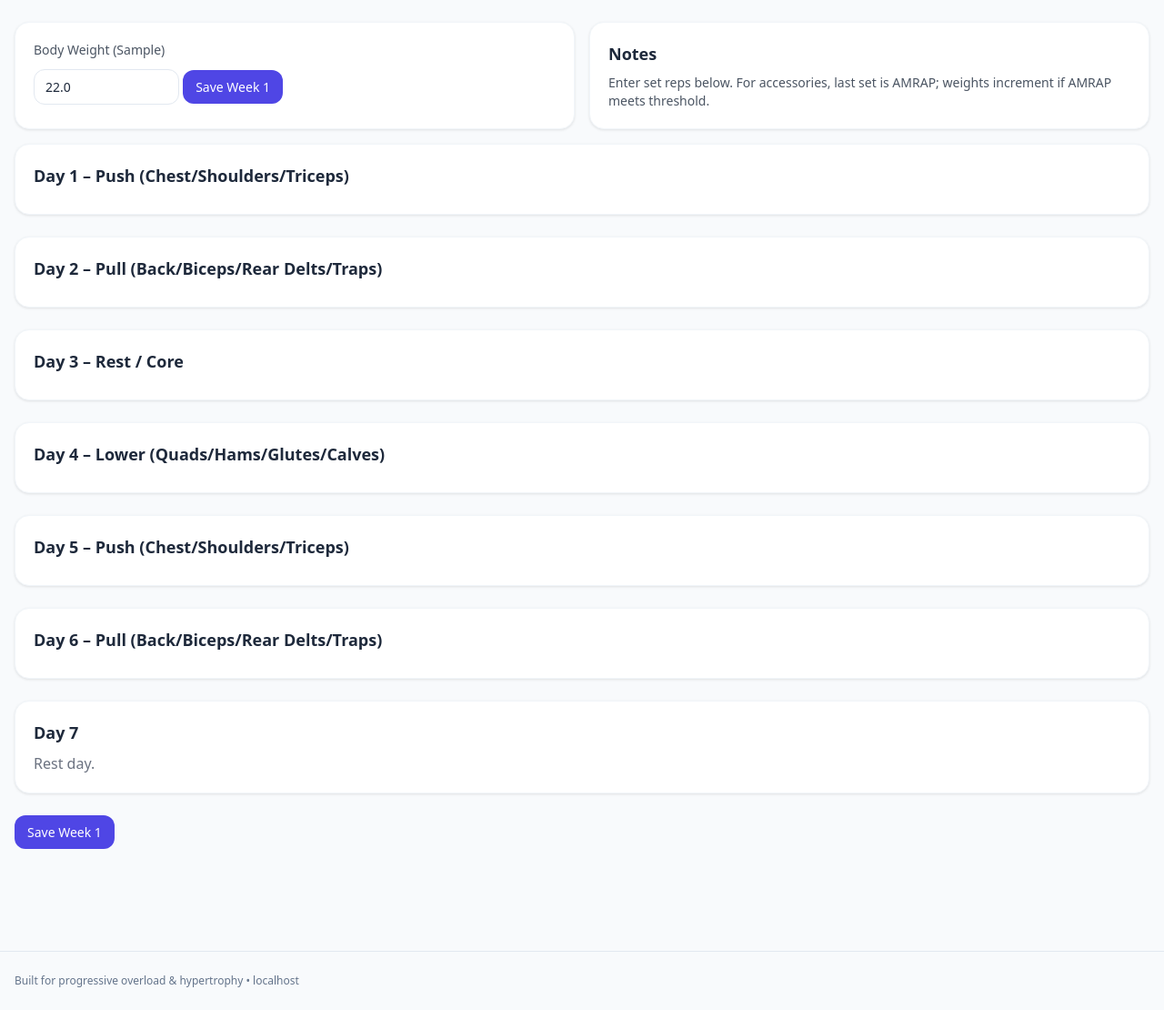
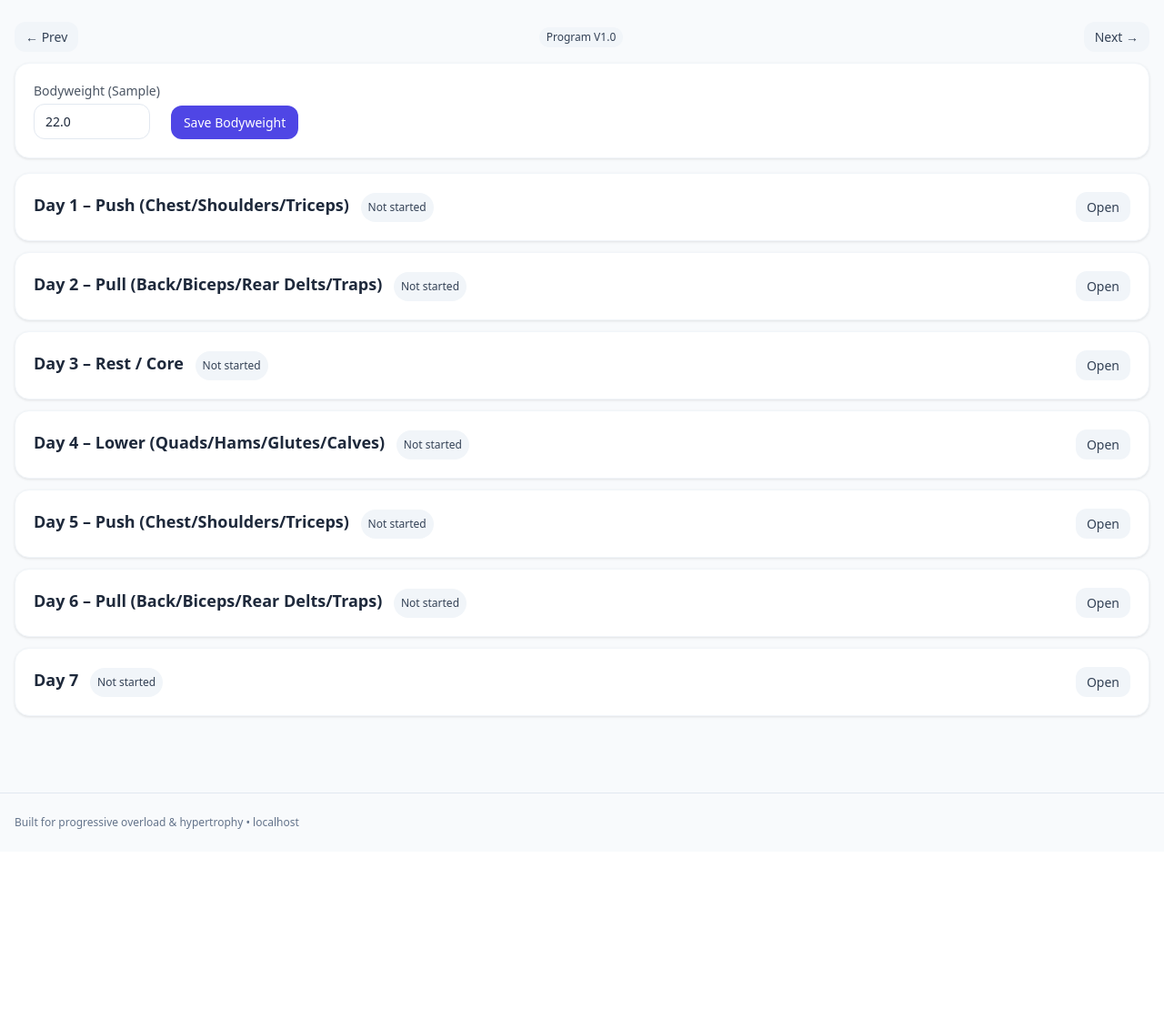
Before and after one commit to kevin989/hypertrophy-tracker, a Flask app: page /week/1 in a window 1280 px wide. Shown: the part 57-1167 px from the top of the page at 91% size. After the commit the page ends 968 px from the top, so only its background shows below. Run offline with Flask 3, Linux system fonts and the light colour scheme; data comes from the database, SQL or seed files in the repository; tables that the repository leaves empty hold one stand-in row (values such as "Sample post"); some libraries are stand-ins or nearby versions.

Commit message:
Bugfixes: Day modals and history DB

```diff
--- a/app.py
+++ b/app.py
@@ -129,6 +129,11 @@ def history():
         y = int(request.args.get("y", today.year))
         m = int(request.args.get("m", today.month))
         days_in_month = monthrange(y, m)[1]
+
+        # Python computes weekday of the 1st: Monday=0..Sunday=6; we want Sunday-first grids
+        first_weekday_mon0 = date(y, m, 1).weekday()  # 0..6 (Mon..Sun)
+        start_pad = (first_weekday_mon0 + 1) % 7  # 0..6 (Sun..Sat), # of blanks before day 1
+
         sessions = s.scalars(
             select(WorkoutSession).where(
                 WorkoutSession.session_date >= date(y, m, 1),
@@ -138,7 +143,10 @@ def history():
         by_day = {}
         for sess in sessions:
             by_day.setdefault(sess.session_date.day, []).append(sess)
-        return render_template("history.html", year=y, month=m, days=days_in_month, by_day=by_day)
+
+        return render_template("history.html",
+                               year=y, month=m, days=days_in_month,
+                               start_pad=start_pad, by_day=by_day)
 
 @app.route("/history/<int:y>/<int:m>/<int:d>")
 @require_login
@@ -154,8 +162,7 @@ def history_day(y, m, d):
 
         rows = s.scalars(select(Log).where(Log.week == sess.week, Log.day == sess.day)).all()
         st = get_or_create_state(s)
-        def show_w(x):
-            return None if x is None else (round(x * 2.20462262185, 2) if st.units == "lb" else x)
+        def show_w(x): return None if x is None else (round(x*2.20462262185,2) if st.units=="lb" else x)
         for r in rows:
             r.load_last = show_w(r.load_last)
             r.new_load = show_w(r.new_load)
--- a/templates/history.html
+++ b/templates/history.html
@@ -13,11 +13,7 @@
     <div class="badge">Sun</div><div class="badge">Mon</div><div class="badge">Tue</div><div class="badge">Wed</div>
     <div class="badge">Thu</div><div class="badge">Fri</div><div class="badge">Sat</div>
 
-    {% set first = (year ~ "-" ~ ("%02d"|format(month)) ~ "-01") | todatetime %}
-    {% set start_wday = first.isoweekday() %} {# 1..7 Mon..Sun #}
-
-    {# pad so Sunday is col 1 #}
-    {% for _ in range((start_wday % 7)) %}<div></div>{% endfor %}
+    {% for _ in range(start_pad) %}<div></div>{% endfor %}
 
     {% for d in range(1, days+1) %}
       {% set sess_list = by_day.get(d) %}
--- a/templates/week.html
+++ b/templates/week.html
@@ -1,33 +1,159 @@
 {% extends "base.html" %}
 {% block content %}
-<form method="post">
-  <div class="grid grid-cols-1 lg:grid-cols-2 gap-4 mb-4">
-    <div class="card">
-      <label class="block text-sm text-gray-600">Body Weight ({{ units }})</label>
-      <input class="input w-40" type="number" step="0.1" name="bodyweight" value="{{ bw if bw else '' }}">
-      <button class="btn mt-3" type="submit">Save Week {{ week }}</button>
+
+<style>
+  .modal{position:fixed;inset:0;background:rgba(0,0,0,.5);display:none;align-items:center;justify-content:center;z-index:50}
+  .modal[aria-hidden="false"]{display:flex}
+  .modal-inner{background:#fff;border-radius:1rem;padding:1rem;max-width:1000px;width:96%;max-height:85vh;overflow:auto}
+</style>
+
+<!-- Week navigation -->
+<div class="flex items-center justify-between mb-3">
+  <a class="btn-secondary" href="{{ url_for('week_view', week=week-1 if week>1 else 1) }}">← Prev</a>
+  <div class="badge">Program V1.0</div>
+  <a class="btn-secondary" href="{{ url_for('week_view', week=week+1 if week<12 else 12) }}">Next →</a>
+</div>
+
+<!-- Bodyweight -->
+<div class="card mb-4">
+  <form method="post" class="flex items-end gap-3">
+    <div>
+      <label class="block text-sm text-gray-600 mb-1">Bodyweight ({{units}})</label>
+      <input class="input w-32" type="number" step="0.1" name="bodyweight" value="{{ bw or '' }}">
     </div>
-    <div class="card">
-      <h3 class="text-lg font-semibold mb-2">Notes</h3>
-      <p class="text-sm text-gray-600">Enter set reps below. For accessories, last set is AMRAP; weights increment if AMRAP meets threshold.</p>
+    <button class="btn" type="submit">Save Bodyweight</button>
+  </form>
+</div>
+
+<!-- Days list -->
+{% for title, sub in grouped %}
+  {% set day = loop.index %}
+  <div class="card mb-3">
+    <div class="flex items-center justify-between">
+      <h3 class="text-lg font-semibold">
+        {{ title }}
+        <span id="timer-{{day}}" class="badge ml-2">Not started</span>
+      </h3>
+      <div class="space-x-2">
+        <button class="btn-secondary open-modal" type="button" data-day="{{day}}">Open</button>
+      </div>
     </div>
   </div>
 
-  {% for day_title, sub in grouped %}
-    <div class="card mb-6">
-      <h3 class="text-lg font-semibold mb-2">{{ day_title }}</h3>
-      {% if sub|length == 0 %}
-      {% if 'Rest' in day_title %}<span class="badge ml-2">Recovery</span>{% endif %}
-        <p class="text-gray-500">Rest day.</p>
-      {% else %}
-      <div class="overflow-x-auto">
+  <!-- Modal for this day -->
+  <div id="modal-{{day}}" class="modal" aria-hidden="true">
+    <div class="modal-inner">
+      <div class="flex items-center justify-between mb-2">
+        <h4 class="text-lg font-semibold">{{ title }}</h4>
+        <button class="btn-ghost close-modal" type="button" data-day="{{day}}">Close</button>
+      </div>
 
-      </div>
-      {% endif %}
+      <form id="form-day-{{day}}" method="post">
+        <!-- hidden timer fields -->
+        <input type="hidden" id="start-{{day}}" name="start_{{day}}">
+        <input type="hidden" id="end-{{day}}"   name="end_{{day}}">
+        <input type="hidden" name="save_day" value="{{day}}">
+
+        <table class="table">
+          <thead>
+            <tr>
+              <th>Exercise</th>
+              <th>Sets</th>
+              <th>Rep Target</th>
+              <th>Suggested ({{units}})</th>
+              <th>Load (this week, {{units}})</th>
+              <th>S1</th>
+              <th>S2</th>
+              <th>S3</th>
+              <th>New Load ({{units}})</th>
+              <th>Notes</th>
+            </tr>
+          </thead>
+          <tbody>
+          {% for r in sub %}
+            <tr>
+              <td>{{ r.exercise }}</td>
+              <td>{{ r.sets }}</td>
+              <td>{% if r.category=='accessory' %}{{r.rep_low}}–{{r.rep_high}}+{% else %}{{r.rep_low}}–{{r.rep_high}}{% endif %}</td>
+              <td>{{ r.load_last if r.load_last is not none else '' }}</td>
+              <td>
+                <input class="input w-24 track-input" type="number" step="0.5"
+                       name="row_{{ r.id }}_load"
+                       placeholder="{{ r.load_last if r.load_last is not none else '' }}"
+                       data-day="{{day}}">
+              </td>
+              <td><input class="input w-16 track-input" type="number" name="row_{{ r.id }}_s1" min="0" step="1" data-day="{{day}}"></td>
+              <td><input class="input w-16 track-input" type="number" name="row_{{ r.id }}_s2" min="0" step="1" data-day="{{day}}"></td>
+              <td><input class="input w-16 track-input" type="number" name="row_{{ r.id }}_s3" min="0" step="1" data-day="{{day}}" placeholder="{% if r.category=='accessory' %}AMRAP{% endif %}"></td>
+              <td>{{ r.new_load if r.new_load is not none else '' }}</td>
+              <td><input class="input" type="text" name="row_{{ r.id }}_notes"></td>
+            </tr>
+          {% endfor %}
+          </tbody>
+        </table>
+
+        <div class="flex items-center justify-end mt-3">
+          <button type="button" class="btn save-day" data-day="{{day}}">Save Day</button>
+        </div>
+      </form>
     </div>
-  {% endfor %}
-  <div class="mb-10">
-    <button class="btn" type="submit">Save Week {{ week }}</button>
   </div>
-</form>
+{% endfor %}
+
+<script>
+(function(){
+  // Modal open/close without inline JS
+  document.querySelectorAll('.open-modal').forEach(btn=>{
+    btn.addEventListener('click', ()=>{
+      const d = btn.dataset.day;
+      const modal = document.getElementById('modal-'+d);
+      if(modal) modal.setAttribute('aria-hidden','false');
+    });
+  });
+  document.querySelectorAll('.close-modal').forEach(btn=>{
+    btn.addEventListener('click', ()=>{
+      const d = btn.dataset.day;
+      const modal = document.getElementById('modal-'+d);
+      if(modal) modal.setAttribute('aria-hidden','true');
+    });
+  });
+  // click outside to close
+  document.querySelectorAll('.modal').forEach(m=>{
+    m.addEventListener('click', (e)=>{
+      if(e.target === m){ m.setAttribute('aria-hidden','true'); }
+    });
+  });
+
+  // Timer: start on first input for that day; stop on Save Day
+  const dayTimers = {}; // {day: Date}
+  function markStart(day){
+    if(!dayTimers[day]){
+      dayTimers[day] = new Date();
+      const badge = document.getElementById('timer-'+day);
+      if(badge) badge.textContent = "⏱ Started";
+      const hiddenStart = document.getElementById('start-'+day);
+      if(hiddenStart) hiddenStart.value = new Date().toISOString();
+    }
+  }
+  document.querySelectorAll('.track-input').forEach(inp=>{
+    inp.addEventListener('input', ()=>{
+      const d = inp.dataset.day;
+      if(d) markStart(d);
+    });
+  });
+  document.querySelectorAll('.save-day').forEach(btn=>{
+    btn.addEventListener('click', ()=>{
+      const d = btn.dataset.day;
+      const startEl = document.getElementById('start-'+d);
+      if(startEl && startEl.value){
+        const endEl = document.getElementById('end-'+d);
+        if(endEl) endEl.value = new Date().toISOString();
+      }
+      const form = document.getElementById('form-day-'+d);
+      if(form) form.submit();
+    });
+  });
+})();
+</script>
+
 {% endblock %}
```
